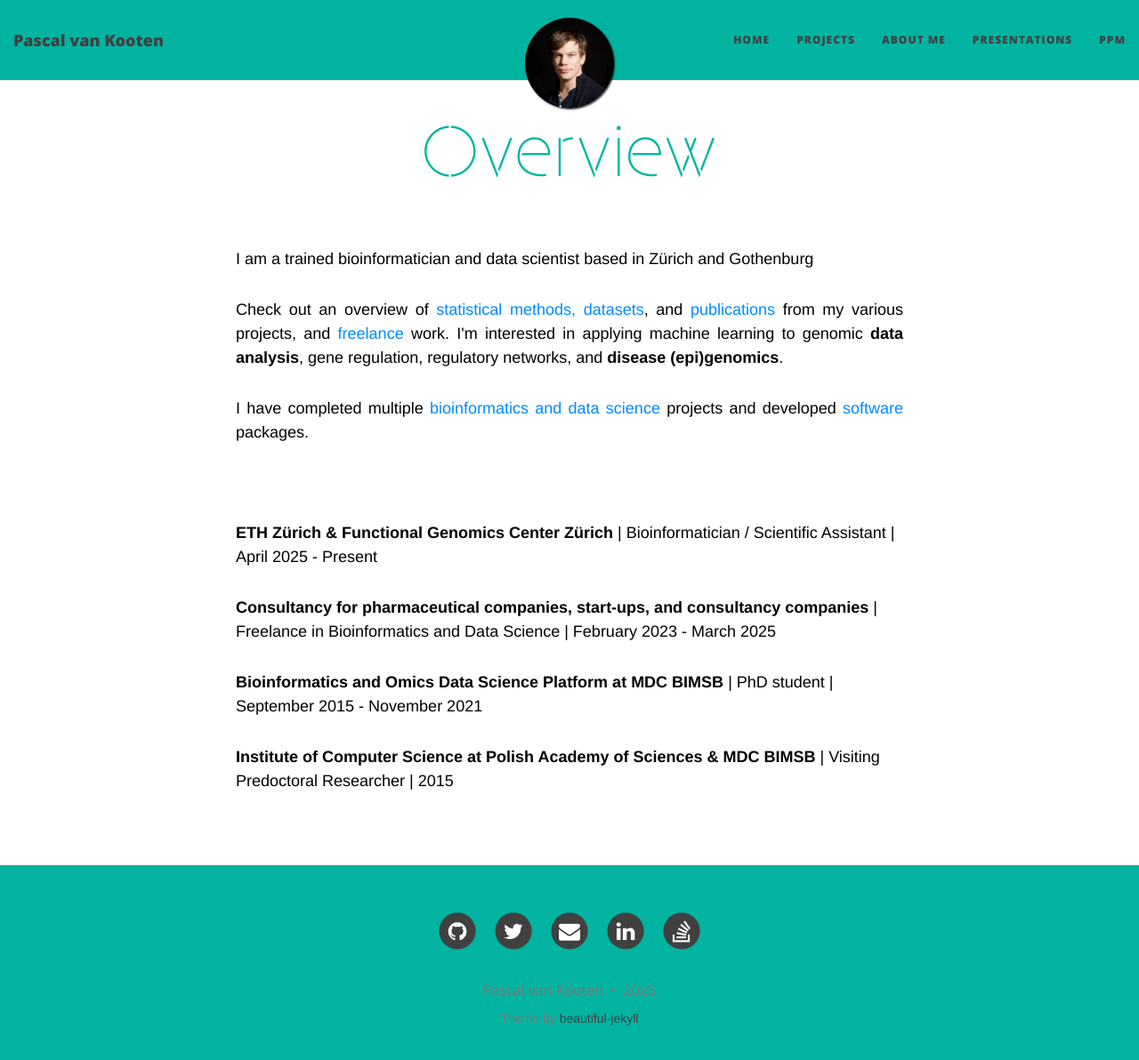
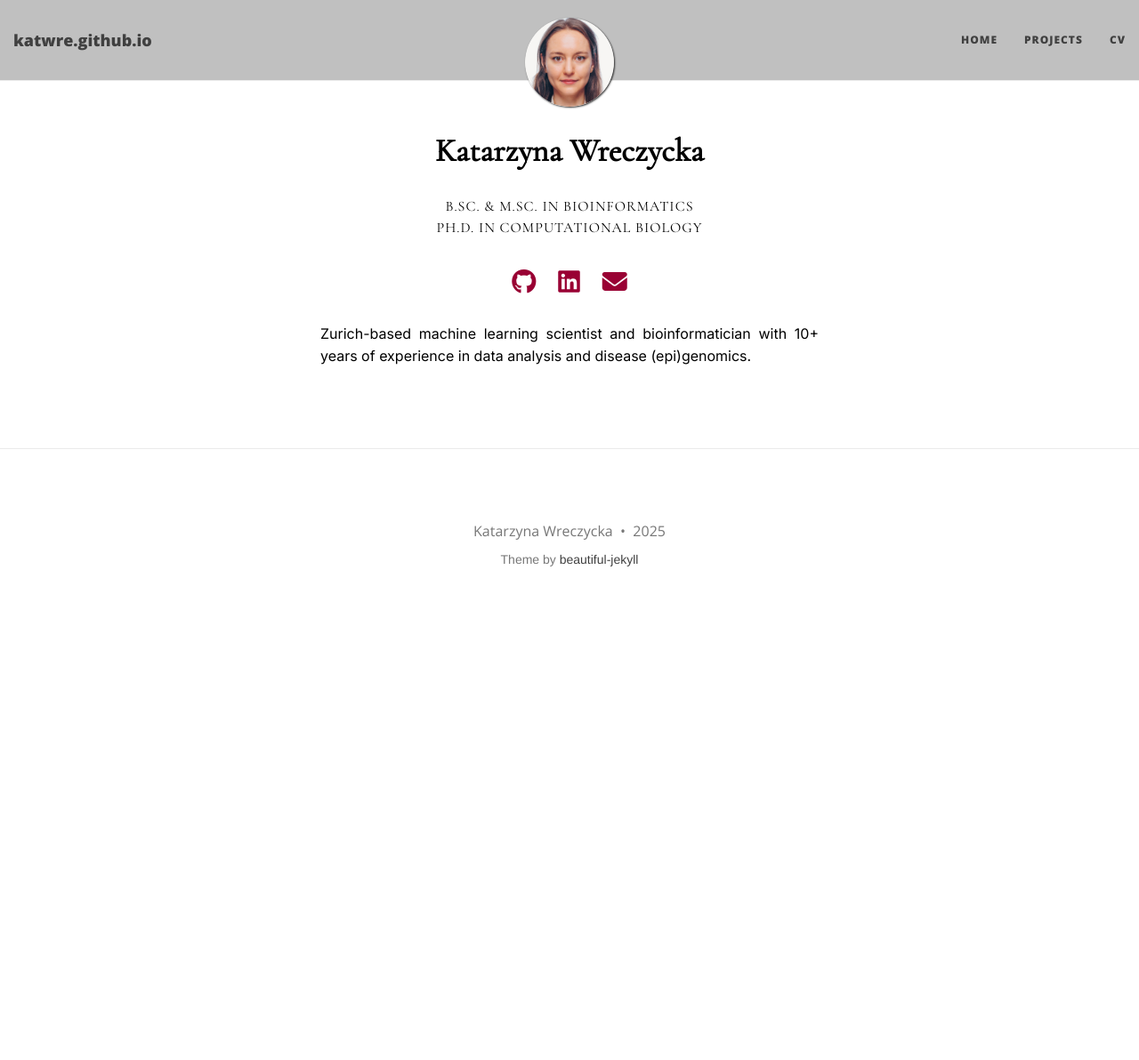
Before and after one commit to katwre/katwre.github.io, a Jekyll site: the page built from index.html, in a window 1280 px wide and 1206 px high. Shown: the top 1192 px of the window at 89% size. Built offline with Jekyll 4.4.1, drawn with Linux system fonts in a browser that asks for light colours; nearby versions of some CDN libraries; the list of posts is cut into pages by our own code.

Commit message:
Updated home page

```diff
--- a/_config.yml
+++ b/_config.yml
@@ -4,7 +4,7 @@
 # baseurl is the website's URL without the hostname
 
 # If you are building a simple GitHub user page (username.github.io) then use these settings:
-url: "http://kootenpv.github.io"
+url: "http://katwre.github.io"
 baseurl: ""
 
 # If you are building a GitHub project page then use these settings:
@@ -14,10 +14,10 @@ baseurl: ""
 # Of course don't forget to change the username and projectname to YOUR username and project
 
 # Name of website
-title: Pascal van Kooten
+title:
 
 # Short description of your site
-description: Software enthusiast
+description: Machine learning, software and bioinformatics enthusiast
 
 # --- Navigation bar options --- #
 
@@ -29,31 +29,31 @@ avatar: "/img/avatar-icon.png"
 navbar-links:
   Home: ""
   Projects: "projects"
-  About Me: "aboutme"
-  Presentations: "presentations"
-  PPM: "ppm"
+  CV: "cv"
+#  About Me: "aboutme"
+#  Presentations: "presentations"
+#  PPM: "ppm"
 
 # --- Footer options --- #
 
 # Change all these values or delete the ones you don't want.
 # Important: you must keep the "name" parameter, everything else you can remove
 author:
-  name: Pascal van Kooten
-  email: "kootenpv@gmail.com"
-  github: kootenpv
-  linkedin: pub/pascal-van-kooten/53/a68/b80
-  stackoverflow: users/1575066/pascalvkooten
-  twitter: kootenpv
-
+  name: Katarzyna Wreczycka
+  email: "katwre@gmail.com"
+  github: katwre
+  linkedin: in/katwre/
+#  stackoverflow: users/1575066/pascalvkooten
+  twitter: katwre
 # Select which links to show in the footer
 footer-links-active:
   rss: false
   facebook: false
-  email: true
-  twitter: true
-  github: true
-  linkedin: true
-  stackoverflow: true
+  email: false
+  twitter: false
+  github: false
+  linkedin: false
+  stackoverflow: false
 
 # How to display the link to the website in the footer
 # Remove this if you don't want a link in the footer
@@ -62,10 +62,10 @@ footer-links-active:
 # --- Misc --- #
 
 # Fill in your Disqus shortname (NOT the userid) if you want to support Disqus comments
-disqus: "kootenpvgithubio"
+disqus: "katwregithubio"
 
 # Fill in your Google Analytics ID to track your website using GA
-google_analytics: "UA-67532421-1"
+#google_analytics: "UA-67532421-1"
 
 # --- Don't need to touch anything below here (but you can if you want) --- #
 
--- a/_includes/head.html
+++ b/_includes/head.html
@@ -12,6 +12,8 @@
   {% endif %}
 
   <link rel="alternate" type="application/rss+xml" title="{{ site.title }} - {{ site.description }}" href="{{ site.baseurl }}/feed.xml" />
+  <link href="https://fonts.googleapis.com/css2?family=Cormorant+Garamond&display=swap" rel="stylesheet">
+  <link href="https://fonts.googleapis.com/css2?family=Inter:wght@400;500;600;700&display=swap" rel="stylesheet">
 
  <!-- everything has to be repeated twice because on 2016-02-01 GitHub pages migrated to jekyll 3; see bug https://github.com/jekyll/jekyll/issues/4439 -->
 
--- a/css/main.css
+++ b/css/main.css
@@ -15,26 +15,26 @@ p {
 }
 p a {
   /* text-decoration: underline */
-  color: #008AFF;
+  color: #990033;
 }
 h1,h2 {
   font-family: 'Existence-StencilLight', 'Open Sans', 'Helvetica Neue', Helvetica, Arial, sans-serif;
   font-weight: 500;
-  color: rgb(0, 180, 161);
+  color: #990033;
 }
 
 h3,h4,h5,h6 {
   font-family: 'Open Sans', 'Helvetica Neue', Helvetica, Arial, sans-serif;
   font-weight: 500;
-  color: rgb(0, 180, 161);
+  color: #990033;
 }
 
 a {
-  color: #008AFF;
+  color: #990033;
 }
 a:hover,
 a:focus {
-  color: #0085a1;
+  color: #990033;
 }
 blockquote {
   color: #808080;
@@ -69,12 +69,12 @@ hr.small {
 ::-moz-selection {
   color: white;
   text-shadow: none;
-  background: #0085a1;
+  background: #990033;
 }
 ::selection {
   color: white;
   text-shadow: none;
-  background: #0085a1;
+  background: #990033;
 }
 img::selection {
   color: white;
@@ -99,7 +99,7 @@ img::-moz-selection {
 
 .navbar-custom {
   /* background: #F5F5F5; */
-  background: rgb(0, 180, 161);
+  background: #C0C0C0;
   border-bottom: 1px solid #EAEAEA;
   font-family: 'Open Sans', 'Helvetica Neue', Helvetica, Arial, sans-serif;
 }
@@ -120,7 +120,7 @@ img::-moz-selection {
 .navbar-custom .navbar-brand:focus ,
 .navbar-custom .nav li a:hover,
 .navbar-custom .nav li a:focus {
-  color: #0085a1;
+  color: #990033;
 }
 
 @media only screen and (min-width: 768px) {
@@ -192,7 +192,7 @@ img::-moz-selection {
 footer {
   padding: 30px 0;
   /* background: #F5F5F5; */
-  background: rgb(0, 180, 161);
+  background: #FFFFFF;
   border-top: 1px #EAEAEA solid;
   margin-top: 50px;
   font-size: 14px;
@@ -253,7 +253,7 @@ footer .theme-by {
 .post-preview a:focus,
 .post-preview a:hover {
   text-decoration: none;
-  color: #0085a1;
+  color: #990033;
 }
 
 .post-preview .post-title {
@@ -364,8 +364,8 @@ header.header-post .post-heading .post-subheading {
 .pager li a:hover,
 .pager li a:focus {
   color: #FFF;
-  background: #0085a1;
-  border: 1px solid #0085a1;
+  background: #990033;
+  border: 1px solid #990033;
 }
 
 .pager {
@@ -453,6 +453,6 @@ table#repo-table > tbody > tr {
 
 table#repo-table > tbody > tr > td {
    padding: 1rem;
-   border-bottom: 1px dashed #0085a1;
-   border-top: 1px dashed #0085a1;
+   border-bottom: 1px dashed #990033;
+   border-top: 1px dashed #990033;
 }
--- a/index.html
+++ b/index.html
@@ -1,25 +1,77 @@
 ---
 layout: page
-title: Overview
+title:
 ---
 
-<div>
-  <p>I am a trained bioinformatician and data scientist based in Zürich and Gothenburg</p>
-</div>
+<style>
 
-<p style="text-align: justify">
+h1, .page-title {
+  font-family: 'Cormorant Garamond', serif;
+    font-size: 36px;
+    font-weight: bold;
+    color: black;
+    text-align: center;
+    margin-bottom: 10px;
+}
 
-  Check out an overview of <a href="research.html">statistical methods, datasets</a>, and <a href="https://scholar.google.com/citations?user=wQUP28oAAAAJ&hl=en">publications</a> from my various projects, and <a href="freelance.html">freelance</a>  work.
-  I'm interested in applying machine learning to genomic <strong>data analysis</strong>, gene regulation, regulatory networks, and <strong>disease (epi)genomics</strong>.
+.degrees {
+  font-family: 'Cormorant Garamond', serif;
+    font-size: 16px;
+    text-transform: uppercase;
+    letter-spacing: 1px;
+    text-align: center;
+    color: black;
+    margin-bottom: 30px;
+}
+
+.intro-bio {
+  font-family: 'Inter', sans-serif;
+    font-size: 16px;
+    color: black;
+    line-height: 1.6;
+    text-align: justify;           /* Justify the text itself */
+    max-width: 600px;              /* Restrict paragraph width */
+    margin: 0 auto 40px auto;      /* Center the block itself */
+    padding: 0 20px;               /* Optional: adds side padding for extra visual balance */
+}
+
+
+.social-icons {
+    text-align: center;
+    margin: 15px 0 25px 0;
+}
+
+.social-icons a {
+    display: inline-block;
+    font-size: 28px; /* adjust icon size */
+    color: #990033;    /* or gray if preferred */
+    margin: 0 10px;  /* space between icons */
+    text-decoration: none;
+}
+
+.social-icons a:hover {
+    color: #555555;
+}
+
+
+</style>
+
+<link rel="stylesheet" href="https://cdnjs.cloudflare.com/ajax/libs/font-awesome/6.4.0/css/all.min.css">
+
+<div class="intro-block">
+  <h1>Katarzyna Wreczycka</h1>
+  <p class="degrees">
+    B.Sc. & M.Sc. in Bioinformatics<br>
+    Ph.D. in Computational Biology
   </p>
 
+  <div class="social-icons">
+    <a href="https://github.com/katwre" target="_blank"><i class="fab fa-github"></i></a>
+    <a href="https://linkedin.com/in/katwre" target="_blank"><i class="fab fa-linkedin"></i></a>
+    <a href="mailto:katwre@gmail.com"><i class="fas fa-envelope"></i></a>
+  </div>
 
-  <p style="text-align: justify">
-    I have completed multiple <a href="projects.html">bioinformatics and data science</a> projects and developed <a href="software.html">software</a> packages.
-      </p>
-
-      <br>
-      <p><strong>ETH Zürich & Functional Genomics Center Zürich</strong> | Bioinformatician / Scientific Assistant | April 2025 - Present</p>
-      <p><strong>Consultancy for pharmaceutical companies, start-ups, and consultancy companies</strong> | Freelance in Bioinformatics and Data Science | February 2023 - March 2025</p>
-      <p><strong>Bioinformatics and Omics Data Science Platform at MDC BIMSB</strong> | PhD student | September 2015 - November 2021</p>
-      <p><strong>Institute of Computer Science at Polish Academy of Sciences & MDC BIMSB</strong> | Visiting Predoctoral Researcher | 2015</p>
+  <p class="intro-bio">
+    Zurich-based machine learning scientist and bioinformatician with 10+ years of experience in data analysis and disease (epi)genomics.
+  </p>
+</div>
```
Also changed, not shown: package.json (+5 -5 lines), img/avatar-icon.png.
